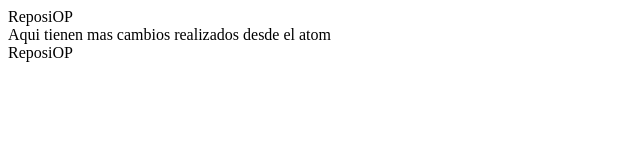
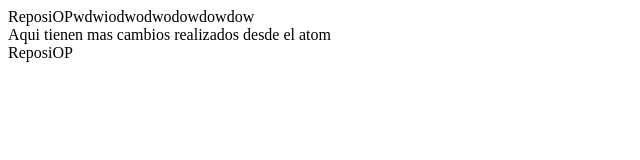
Before and after one commit to JuanPabloMya/ReposiOP, a plain HTML site: page Index.html in a window 1280 px wide. Shown: the whole page, without its empty margins (0-640 px from the left). Drawn offline with Linux system fonts and the light colour scheme.

Commit message:
Update Index.html
ddqwd

```diff
--- a/Index.html
+++ b/Index.html
@@ -5,7 +5,7 @@
     <title></title>
   </head>
   <header>
-    ReposiOP
+    ReposiOPwdwiodwodwodowdowdow
   </header>
   <body>
     Aqui tienen mas cambios realizados desde el atom
```
